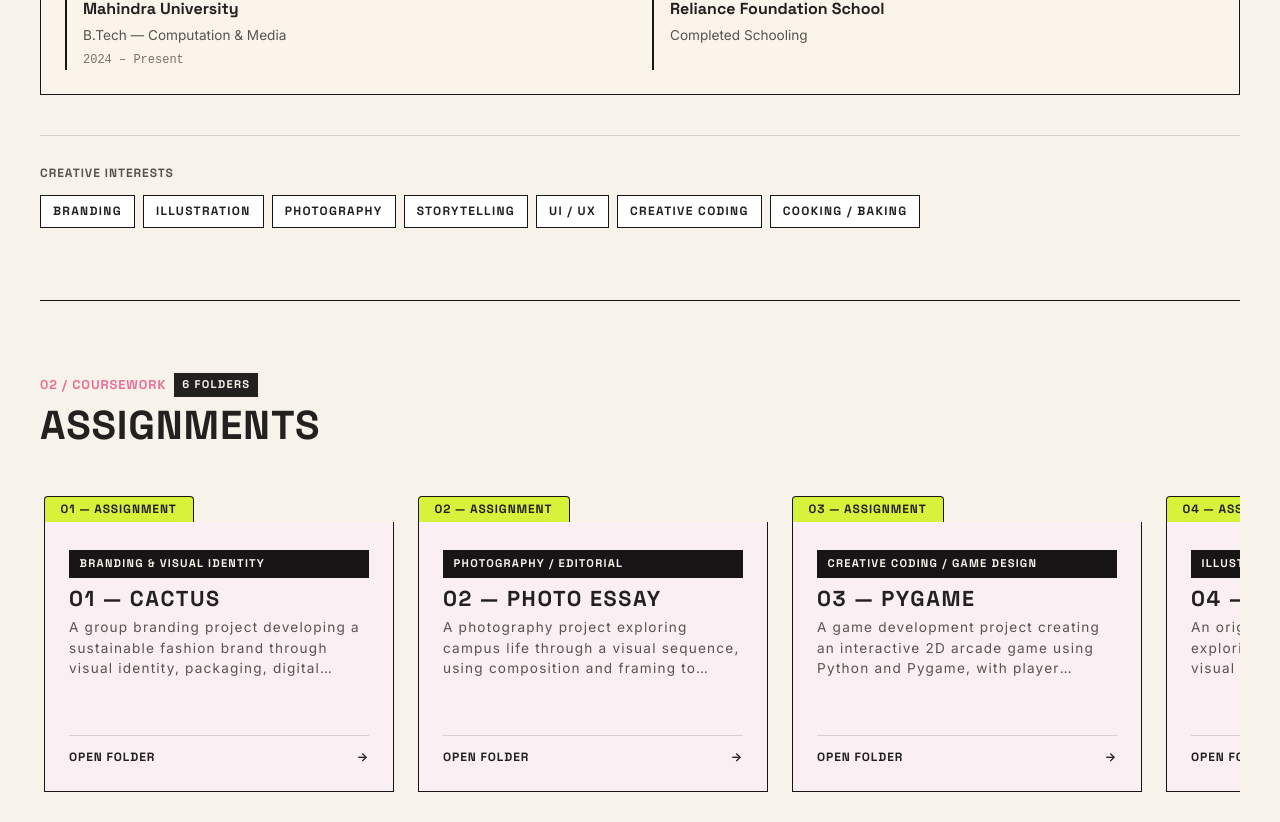
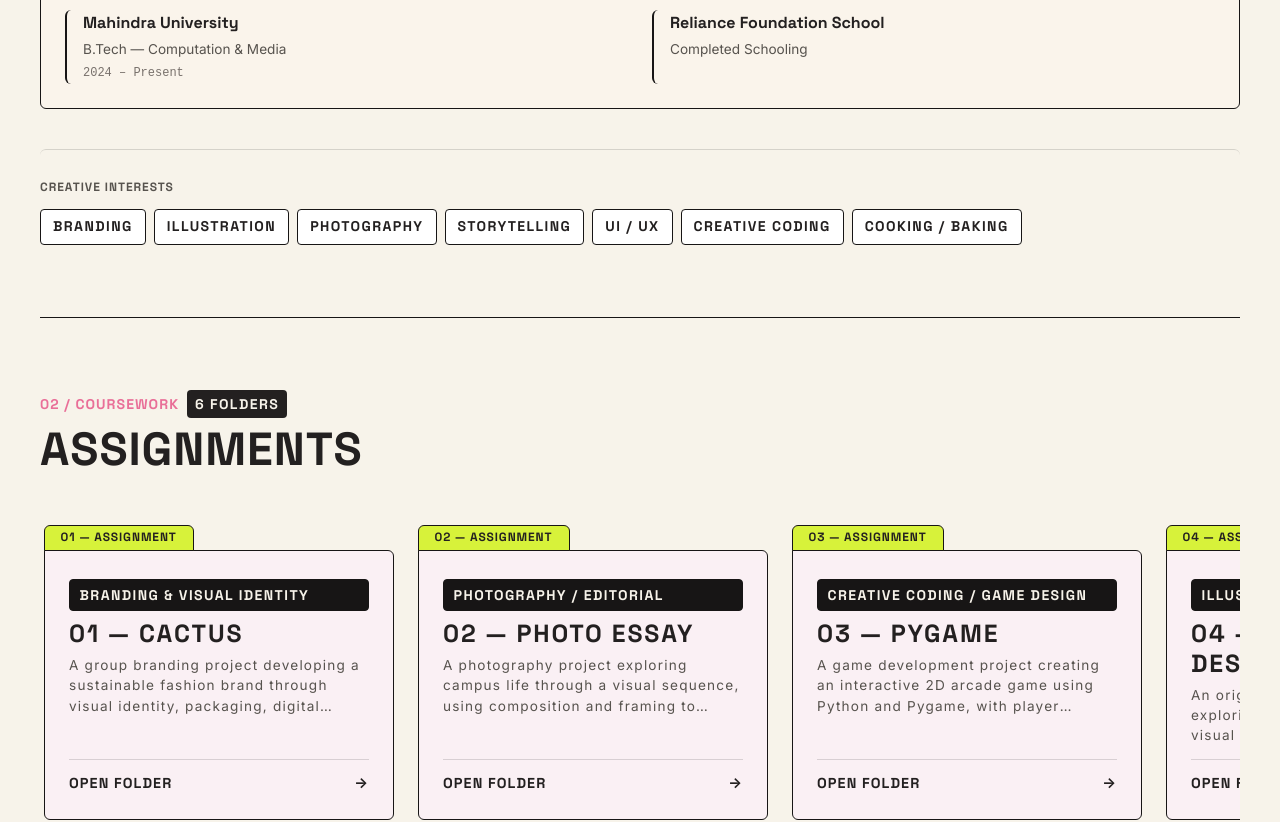
Before and after one commit to 1112mugdha/portfolio, a React (Vite) app: page /#/ in a window 1280 px wide. Shown: the part 1260-2082 px from the top of the page. Built offline with nearby package versions, Linux system fonts and the light colour scheme; a web font is replaced by a local one.

Commit message:
Increase Mudstone Sans font size by 15-20%, add organization names to Experience folders, apply 4-6px subtle rounded corners, and refine folder tabs

```diff
--- a/src/components/ui/ExperienceFolder.jsx
+++ b/src/components/ui/ExperienceFolder.jsx
@@ -5,15 +5,22 @@ export default function ExperienceFolder({
   number = '01',
   title,
   role,
+  company,
+  organization,
   shortDescription,
+  about,
   to = '#'
 }) {
+  const displayTitle = role || title;
+  const displayOrg = organization || company || (role ? title : null);
+
   return (
     <FolderCard
       number={number}
-      title={title}
-      category={role}
-      description={shortDescription}
+      title={displayTitle}
+      organization={displayOrg}
+      category="INTERNSHIP"
+      description={shortDescription || about}
       to={to}
       tabLabel={`${number} — EXPERIENCE`}
       tabColor="lime"
--- a/src/components/ui/FolderCard.jsx
+++ b/src/components/ui/FolderCard.jsx
@@ -4,6 +4,7 @@ import { Link } from 'react-router-dom';
 export default function FolderCard({
   number = '01',
   title,
+  organization,
   category,
   description,
   to = '#',
@@ -35,6 +36,12 @@ export default function FolderCard({
             {title}
           </h3>
 
+          {organization && (
+            <div className="folder-organization-subtitle">
+              {organization}
+            </div>
+          )}
+
           <p className="folder-role-text">
             {description || 'Experience details and key responsibilities will go here.'}
           </p>
@@ -43,7 +50,7 @@ export default function FolderCard({
         {/* Action Footer */}
         <div className="folder-action-bar">
           <span>OPEN FOLDER</span>
-          <span>→</span>
+          <span className="folder-arrow-icon">→</span>
         </div>
       </div>
     </Link>
--- a/src/index.css
+++ b/src/index.css
@@ -1075,7 +1075,7 @@ img.hero-character-head-img {
   position: relative;
   background-color: #FAF0F4; /* Pale pink background */
   border: 1.5px solid #171515; /* Thin black border */
-  border-top: none;
+  border-radius: 0 6px 6px 6px;
   padding: 1.75rem 1.5rem 1.5rem 1.5rem;
   display: flex;
   flex-direction: column;
@@ -1092,9 +1092,9 @@ img.hero-character-head-img {
   padding: 0 1rem;
   background-color: #D7F23A; /* Simple lime tab */
   border: 1.5px solid #171515;
-  border-bottom: none;
-  border-top-left-radius: 4px;
-  border-top-right-radius: 4px;
+  border-top-left-radius: 6px;
+  border-top-right-radius: 6px;
+  z-index: 2;
   display: flex;
   align-items: center;
   font-family: 'mudstone-sans', 'Space Grotesk', sans-serif;
@@ -1114,6 +1114,18 @@ img.hero-character-head-img {
 .folder-link-wrapper:hover .folder-card-tab {
   background-color: #E96F98;
   transform: translateY(-2px);
+}
+
+
+.folder-organization-subtitle {
+  font-family: 'mudstone-sans', 'Space Grotesk', sans-serif;
+  font-weight: 700;
+  font-size: 1.05rem;
+  letter-spacing: 0.05em;
+  color: #E96F98;
+  text-transform: uppercase;
+  margin-top: 0.25rem;
+  margin-bottom: 0.4rem;
 }
 
 .folder-company-title {
@@ -1590,34 +1602,34 @@ time {
   letter-spacing: 0.075em; /* Noticeably more open: ~1.5–2px letter spacing */
 }
 
-/* 7-8% size boost & ~1.5-2px open letter spacing for Mudstone Sans text */
+/* 15-20% Mudstone Sans Font Size Increase for Bold, Chunky Visual Prominence */
 .hero-heading {
-  font-size: clamp(3.5rem, 7.3vw, 6.7rem) !important;
+  font-size: clamp(4.0rem, 8.4vw, 7.8rem) !important;
   letter-spacing: 0.015em !important;
 }
 
 .section-title {
-  font-size: clamp(1.88rem, 3.4vw, 2.52rem) !important;
+  font-size: clamp(2.15rem, 3.9vw, 2.9rem) !important;
   letter-spacing: 0.02em !important;
 }
 
-.nav-brand-logo {
-  font-size: 1.62rem !important;
-  letter-spacing: 0.01em !important;
-}
-
 .nav-link-anchor {
-  font-size: 0.89rem !important;
-  letter-spacing: 0.11em !important;
+  font-size: 1.02rem !important;
+  letter-spacing: 0.10em !important;
+}
+
+.mobile-nav-item {
+  font-size: 1.45rem !important;
+  letter-spacing: 0.06em !important;
 }
 
 .btn-cta-primary {
-  font-size: 0.94rem !important;
+  font-size: 1.08rem !important;
   letter-spacing: 0.09em !important;
 }
 
 .btn-cta-secondary {
-  font-size: 0.88rem !important;
+  font-size: 1.02rem !important;
   letter-spacing: 0.09em !important;
 }
 
@@ -1627,7 +1639,34 @@ time {
 .tag-pill-element,
 .section-num-label,
 .section-caption-tag {
-  letter-spacing: 0.11em !important;
+  font-size: 0.88rem !important;
+  letter-spacing: 0.10em !important;
+}
+
+.folder-company-title {
+  font-size: 1.55rem !important;
+}
+
+.folder-action-bar {
+  font-size: 0.9rem !important;
+}
+
+/* Global 18% size scaling for all other Mudstone display typography */
+.font-heading,
+.folder-title,
+.folder-card-title,
+.project-title,
+.project-card-title,
+.experience-title,
+.experience-card-title,
+.breadcrumb-item,
+.back-link,
+.prev-next-nav,
+.page-title,
+.page-subtitle,
+.badge,
+.tag {
+  font-size: calc(100% * 1.18);
 }
 
 /* Body / Paragraph text remains in original paragraph font (Inter) */
@@ -1638,3 +1677,26 @@ p *,
 .experience-description p {
   font-family: 'Inter', -apple-system, BlinkMacSystemFont, 'Segoe UI', Roboto, sans-serif !important;
 }
+
+
+/* Subtle 4-6px Rounded Corners across UI Boxed Elements */
+.btn-cta-primary,
+.btn-cta-secondary,
+.nav-toggle-mobile {
+  border-radius: 5px !important;
+}
+
+.badge-eyebrow-pink,
+.badge-group-project,
+.badge-category,
+.tag-pill-element,
+.section-caption-tag {
+  border-radius: 4px !important;
+}
+
+.education-card-box,
+.education-item,
+.interests-wrapper,
+.exp-company-highlight-container {
+  border-radius: 6px !important;
+}
--- a/src/pages/Experience.jsx
+++ b/src/pages/Experience.jsx
@@ -23,6 +23,7 @@ export default function Experience() {
             number={exp.number}
             title={exp.title}
             role={exp.role}
+            organization={exp.title}
             shortDescription={exp.shortDescription}
             to={`/experience/${exp.id}`}
           />
--- a/src/pages/Home.jsx
+++ b/src/pages/Home.jsx
@@ -262,8 +262,10 @@ export default function Home() {
             <ExperienceFolder
               key={exp.id}
               number={exp.number}
-              company={exp.title}
+              title={exp.title}
               role={exp.role}
+              organization={exp.title}
+              shortDescription={exp.shortDescription}
               about={exp.about}
               to={`/experience/${exp.id}`}
             />
```
